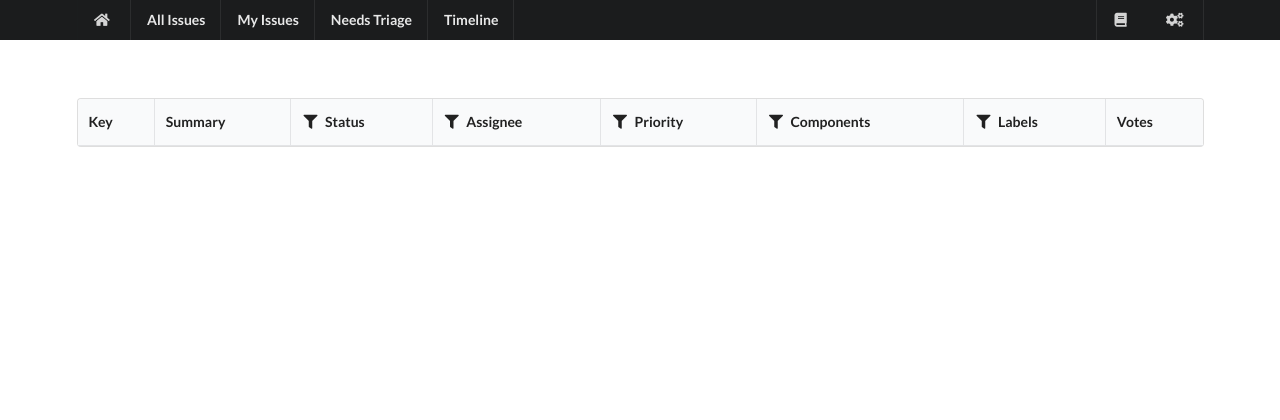
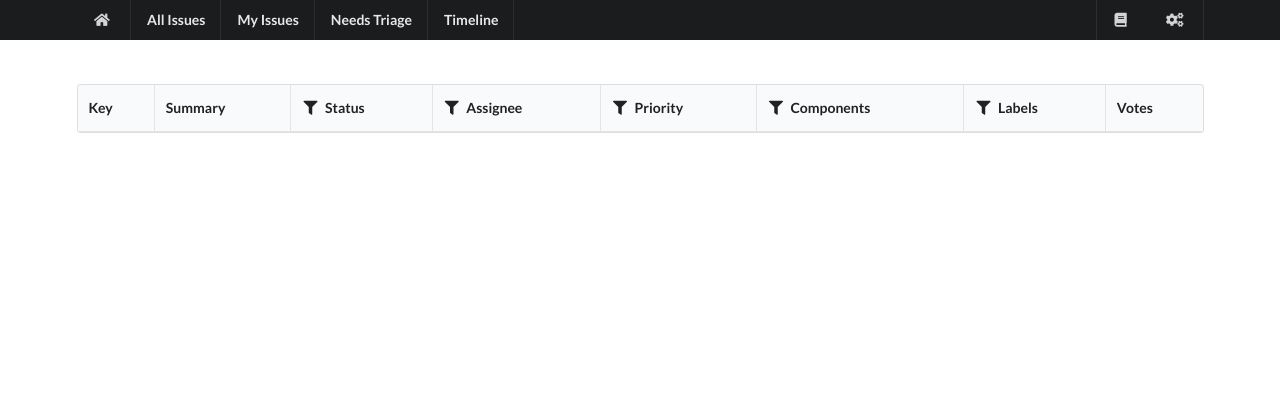
Before and after one commit to TheKevJames/mosura, a FastAPI app: template templates/issues.list.html in a window 1280 px wide. Shown: the top 420 px of the page. After the commit the page ends 133 px from the top, so only its background shows below. Run offline with FastAPI, Linux system fonts and the light colour scheme; the template is opened without the code that fills it: most values are stand-ins (such as "Sample title", 1, 10 or a date in 2020); parts of the project's set-up code (start-up, migrations or seed data) failed here and were passed over.

Commit message:
style(ui): fix top/bottom padding and scroll issues

```diff
--- a/static/app.css
+++ b/static/app.css
@@ -1,5 +1,6 @@
 .ui.main.container {
-  margin-top: 7em; }
+  padding-top: 6em;
+  padding-bottom: 4em; }
 
 /* &#xa; -> linebreak in data-tooltip fields */
 [data-tooltip]::after {
```
